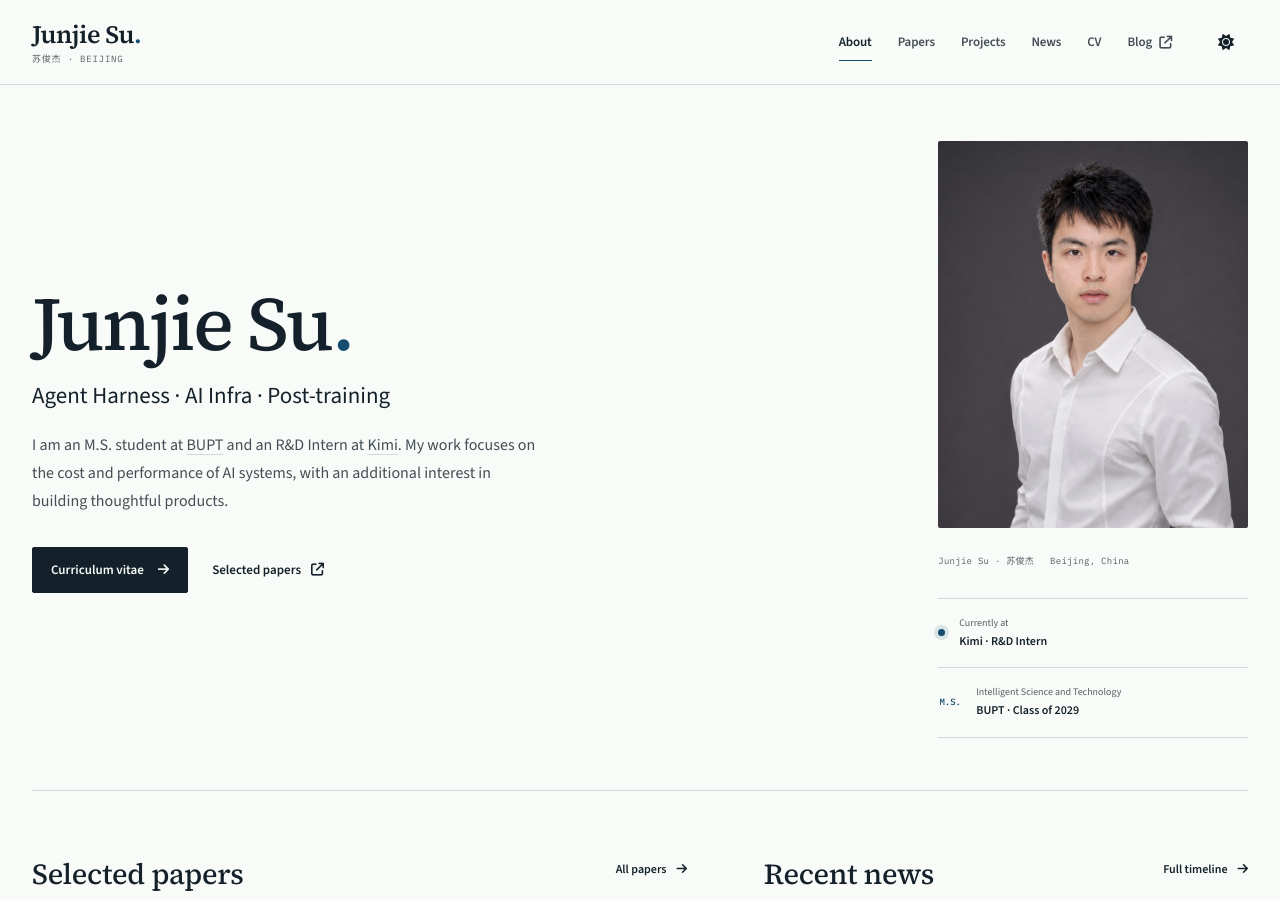
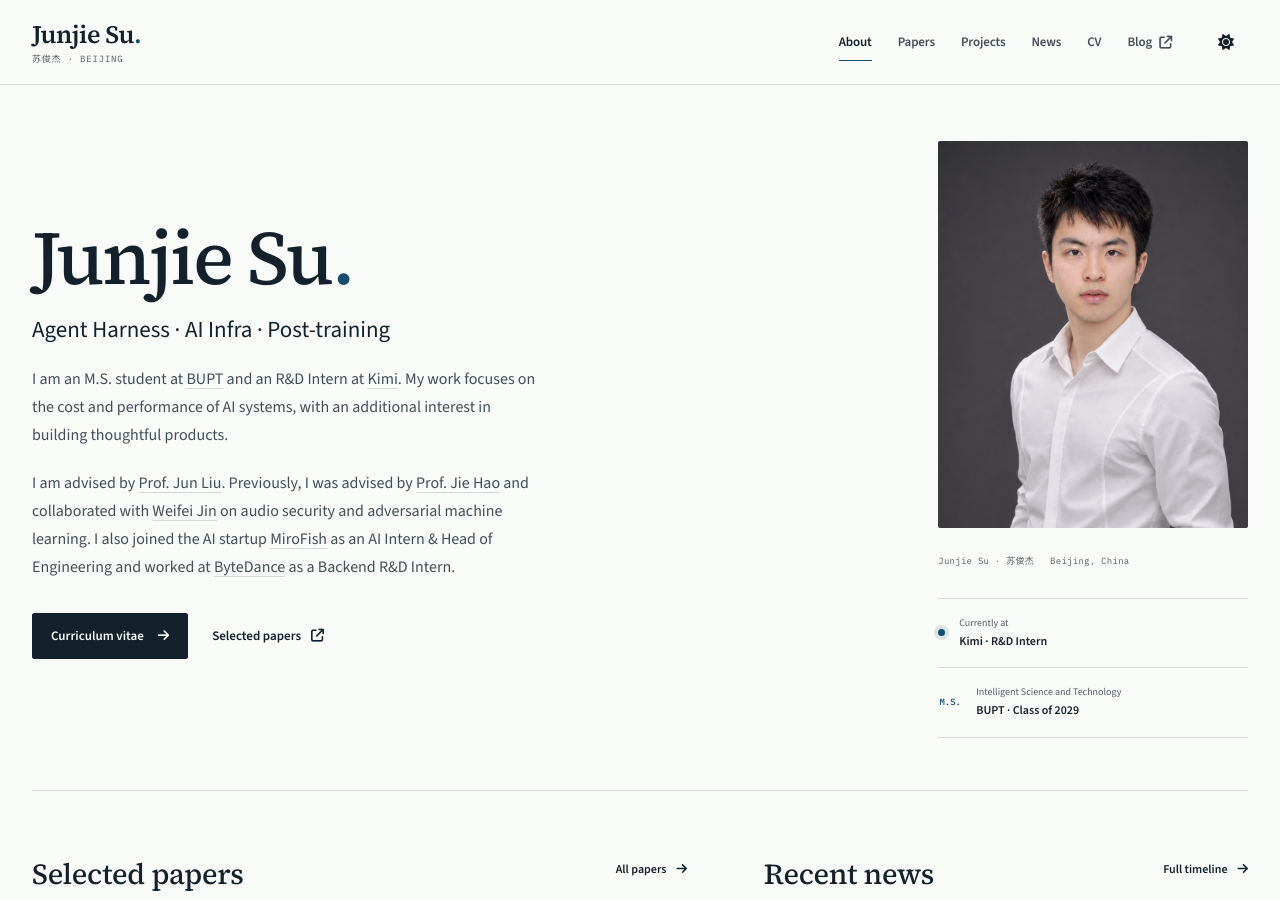
Before and after one commit to Junjie-Su/junjie-su.github.io, a Jekyll site: the page built from _pages/about.md, in a window 1280 px wide and 900 px high. Built offline with Jekyll 4.4.1, drawn with Linux system fonts in a browser that asks for light colours.

Commit message:
Expand academic and professional introduction

```diff
--- a/_pages/about.md
+++ b/_pages/about.md
@@ -15,6 +15,7 @@ redirect_from:
       <h1 id="home-title">Junjie Su<span class="display-dot">.</span></h1>
       <p class="home-hero__tagline">Agent Harness · AI Infra · Post-training</p>
       <p class="home-hero__intro">I am an M.S. student at <a href="https://www.bupt.edu.cn/" target="_blank" rel="noopener noreferrer">BUPT</a> and an R&amp;D Intern at <a href="https://www.kimi.com/" target="_blank" rel="noopener noreferrer">Kimi</a>. My work focuses on the cost and performance of AI systems, with an additional interest in building thoughtful products.</p>
+      <p class="home-hero__intro">I am advised by <a href="https://teacher.bupt.edu.cn/liujun/zh_CN/index/64453/list/" target="_blank" rel="noopener noreferrer">Prof. Jun Liu</a>. Previously, I was advised by <a href="https://scss.bupt.edu.cn/info/1063/3808.htm" target="_blank" rel="noopener noreferrer">Prof. Jie Hao</a> and collaborated with <a href="https://weifeijin.github.io/" target="_blank" rel="noopener noreferrer">Weifei Jin</a> on audio security and adversarial machine learning. I also joined the AI startup <a href="https://www.mirofish.ai/" target="_blank" rel="noopener noreferrer">MiroFish</a> as an AI Intern &amp; Head of Engineering and worked at <a href="https://www.bytedance.com/en/" target="_blank" rel="noopener noreferrer">ByteDance</a> as a Backend R&amp;D Intern.</p>
       <div class="home-hero__actions">
         <a class="button button--primary" href="{{ '/cv/' | relative_url }}">Curriculum vitae<i class="fa-solid fa-arrow-right" aria-hidden="true"></i></a>
         <a class="text-link" href="{{ '/publications/' | relative_url }}">Selected papers<i class="fa-solid fa-arrow-up-right-from-square" aria-hidden="true"></i></a>
```
